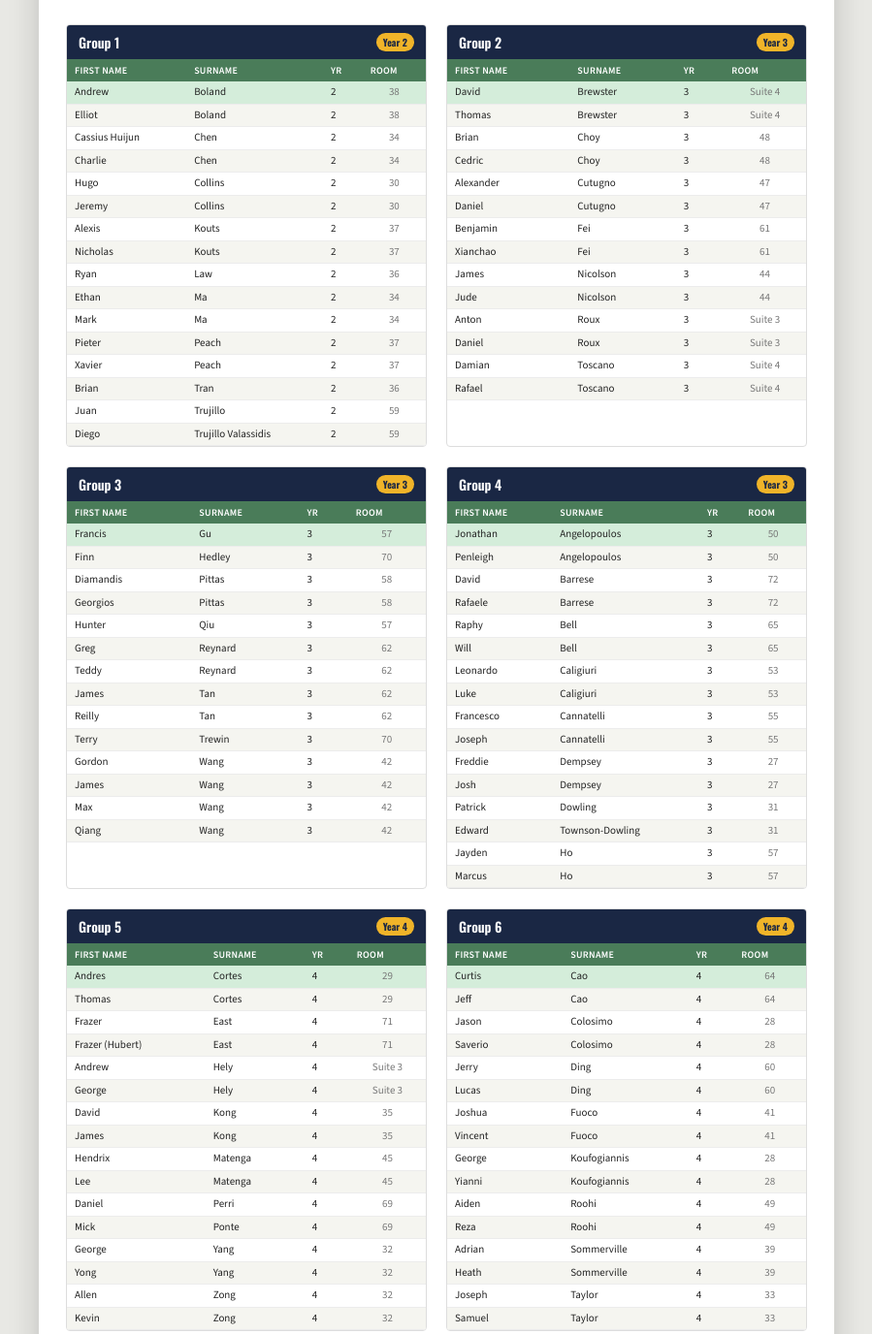
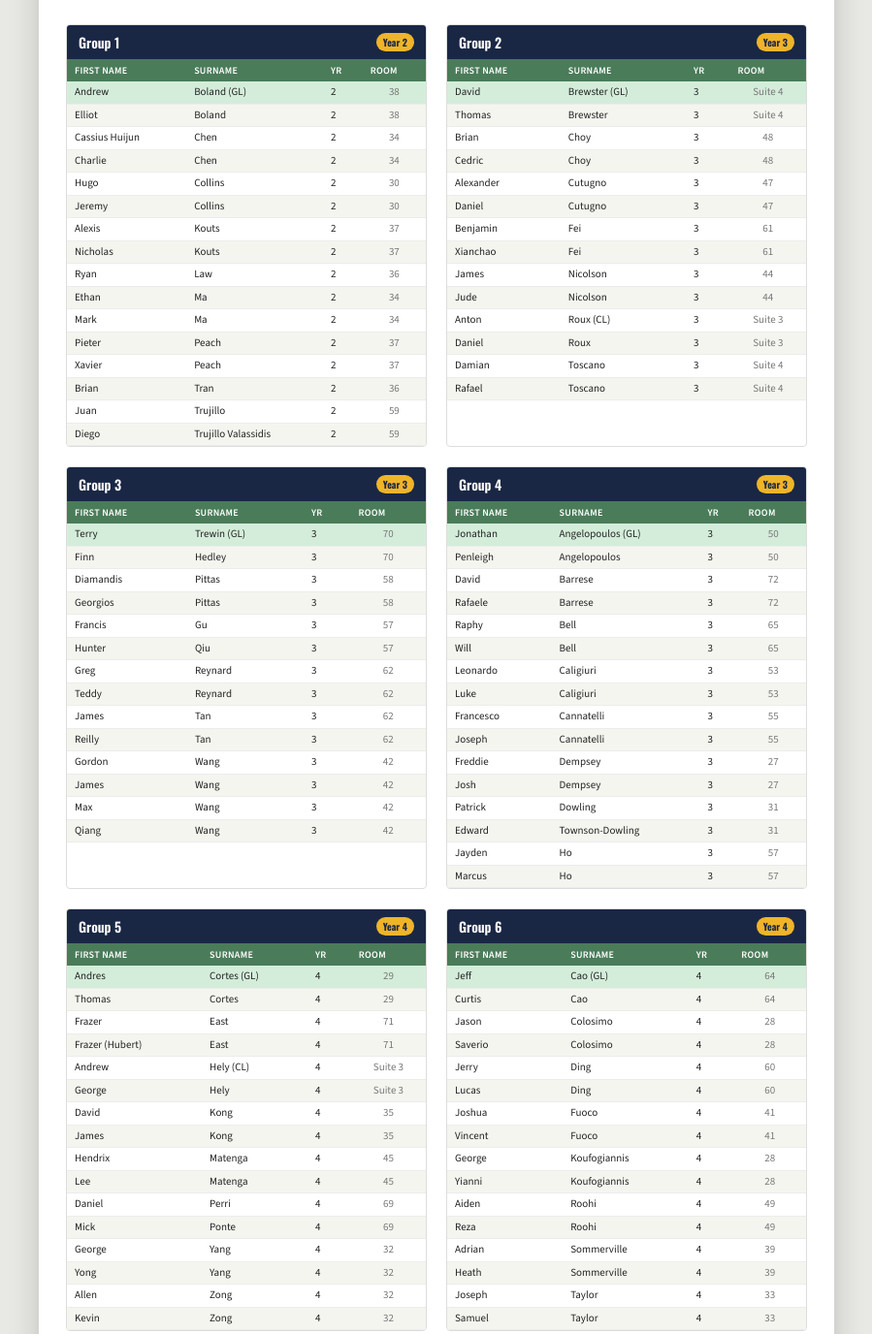
Before and after one commit to kanga-roux-dev/skcfa-father-son-camp, a plain HTML site: page index.html in a window 1280 px wide. Shown: the part 2496-3872 px from the top of the page at 97% size, without its empty margins (190-1089 px from the left). Drawn offline with nearby package versions, Linux system fonts and the light colour scheme.

Commit message:
GL added

```diff
--- a/index.html
+++ b/index.html
@@ -556,7 +556,7 @@
         <table class="group-table">
           <thead><tr><th>First Name</th><th>Surname</th><th>Yr</th><th>Room</th></tr></thead>
           <tbody>
-            <tr><td>Andrew</td><td>Boland</td><td>2</td><td>38</td></tr>
+            <tr><td>Andrew</td><td>Boland (GL)</td><td>2</td><td>38</td></tr>
             <tr><td>Elliot</td><td>Boland</td><td>2</td><td>38</td></tr>
             <tr><td>Cassius Huijun</td><td>Chen</td><td>2</td><td>34</td></tr>
             <tr><td>Charlie</td><td>Chen</td><td>2</td><td>34</td></tr>
@@ -582,7 +582,7 @@
         <table class="group-table">
           <thead><tr><th>First Name</th><th>Surname</th><th>Yr</th><th>Room</th></tr></thead>
           <tbody>
-            <tr><td>David</td><td>Brewster</td><td>3</td><td>Suite 4</td></tr>
+            <tr><td>David</td><td>Brewster (GL)</td><td>3</td><td>Suite 4</td></tr>
             <tr><td>Thomas</td><td>Brewster</td><td>3</td><td>Suite 4</td></tr>
             <tr><td>Brian</td><td>Choy</td><td>3</td><td>48</td></tr>
             <tr><td>Cedric</td><td>Choy</td><td>3</td><td>48</td></tr>
@@ -592,7 +592,7 @@
             <tr><td>Xianchao</td><td>Fei</td><td>3</td><td>61</td></tr>
             <tr><td>James</td><td>Nicolson</td><td>3</td><td>44</td></tr>
             <tr><td>Jude</td><td>Nicolson</td><td>3</td><td>44</td></tr>
-            <tr><td>Anton</td><td>Roux</td><td>3</td><td>Suite 3</td></tr>
+            <tr><td>Anton</td><td>Roux (CL)</td><td>3</td><td>Suite 3</td></tr>
             <tr><td>Daniel</td><td>Roux</td><td>3</td><td>Suite 3</td></tr>
             <tr><td>Damian</td><td>Toscano</td><td>3</td><td>Suite 4</td></tr>
             <tr><td>Rafael</td><td>Toscano</td><td>3</td><td>Suite 4</td></tr>
@@ -606,16 +606,16 @@
         <table class="group-table">
           <thead><tr><th>First Name</th><th>Surname</th><th>Yr</th><th>Room</th></tr></thead>
           <tbody>
-            <tr><td>Francis</td><td>Gu</td><td>3</td><td>57</td></tr>
+            <tr><td>Terry</td><td>Trewin (GL)</td><td>3</td><td>70</td></tr>
             <tr><td>Finn</td><td>Hedley</td><td>3</td><td>70</td></tr>
             <tr><td>Diamandis</td><td>Pittas</td><td>3</td><td>58</td></tr>
             <tr><td>Georgios</td><td>Pittas</td><td>3</td><td>58</td></tr>
+            <tr><td>Francis</td><td>Gu</td><td>3</td><td>57</td></tr>
             <tr><td>Hunter</td><td>Qiu</td><td>3</td><td>57</td></tr>
             <tr><td>Greg</td><td>Reynard</td><td>3</td><td>62</td></tr>
             <tr><td>Teddy</td><td>Reynard</td><td>3</td><td>62</td></tr>
             <tr><td>James</td><td>Tan</td><td>3</td><td>62</td></tr>
             <tr><td>Reilly</td><td>Tan</td><td>3</td><td>62</td></tr>
-            <tr><td>Terry</td><td>Trewin</td><td>3</td><td>70</td></tr>
             <tr><td>Gordon</td><td>Wang</td><td>3</td><td>42</td></tr>
             <tr><td>James</td><td>Wang</td><td>3</td><td>42</td></tr>
             <tr><td>Max</td><td>Wang</td><td>3</td><td>42</td></tr>
@@ -630,7 +630,7 @@
         <table class="group-table">
           <thead><tr><th>First Name</th><th>Surname</th><th>Yr</th><th>Room</th></tr></thead>
           <tbody>
-            <tr><td>Jonathan</td><td>Angelopoulos</td><td>3</td><td>50</td></tr>
+            <tr><td>Jonathan</td><td>Angelopoulos (GL)</td><td>3</td><td>50</td></tr>
             <tr><td>Penleigh</td><td>Angelopoulos</td><td>3</td><td>50</td></tr>
             <tr><td>David</td><td>Barrese</td><td>3</td><td>72</td></tr>
             <tr><td>Rafaele</td><td>Barrese</td><td>3</td><td>72</td></tr>
@@ -656,11 +656,11 @@
         <table class="group-table">
           <thead><tr><th>First Name</th><th>Surname</th><th>Yr</th><th>Room</th></tr></thead>
           <tbody>
-            <tr><td>Andres</td><td>Cortes</td><td>4</td><td>29</td></tr>
+            <tr><td>Andres</td><td>Cortes (GL)</td><td>4</td><td>29</td></tr>
             <tr><td>Thomas</td><td>Cortes</td><td>4</td><td>29</td></tr>
             <tr><td>Frazer</td><td>East</td><td>4</td><td>71</td></tr>
             <tr><td>Frazer (Hubert)</td><td>East</td><td>4</td><td>71</td></tr>
-            <tr><td>Andrew</td><td>Hely</td><td>4</td><td>Suite 3</td></tr>
+            <tr><td>Andrew</td><td>Hely (CL)</td><td>4</td><td>Suite 3</td></tr>
             <tr><td>George</td><td>Hely</td><td>4</td><td>Suite 3</td></tr>
             <tr><td>David</td><td>Kong</td><td>4</td><td>35</td></tr>
             <tr><td>James</td><td>Kong</td><td>4</td><td>35</td></tr>
@@ -682,8 +682,8 @@
         <table class="group-table">
           <thead><tr><th>First Name</th><th>Surname</th><th>Yr</th><th>Room</th></tr></thead>
           <tbody>
+            <tr><td>Jeff</td><td>Cao (GL)</td><td>4</td><td>64</td></tr>
             <tr><td>Curtis</td><td>Cao</td><td>4</td><td>64</td></tr>
-            <tr><td>Jeff</td><td>Cao</td><td>4</td><td>64</td></tr>
             <tr><td>Jason</td><td>Colosimo</td><td>4</td><td>28</td></tr>
             <tr><td>Saverio</td><td>Colosimo</td><td>4</td><td>28</td></tr>
             <tr><td>Jerry</td><td>Ding</td><td>4</td><td>60</td></tr>
@@ -708,7 +708,7 @@
         <table class="group-table">
           <thead><tr><th>First Name</th><th>Surname</th><th>Yr</th><th>Room</th></tr></thead>
           <tbody>
-            <tr><td>James</td><td>Cao</td><td>4</td><td>67</td></tr>
+            <tr><td>James</td><td>Cao (GL)</td><td>4</td><td>67</td></tr>
             <tr><td>Thai</td><td>Cao</td><td>4</td><td>67</td></tr>
             <tr><td>Emilio</td><td>Cleves Gutierrez</td><td>4</td><td>68</td></tr>
             <tr><td>Victor</td><td>Cleves Roman</td><td>4</td><td>68</td></tr>
@@ -734,7 +734,7 @@
         <table class="group-table">
           <thead><tr><th>First Name</th><th>Surname</th><th>Yr</th><th>Room</th></tr></thead>
           <tbody>
-            <tr><td>Isaac</td><td>James</td><td>2</td><td>38</td></tr>
+            <tr><td>Isaac</td><td>James (GL)</td><td>2</td><td>38</td></tr>
             <tr><td>Paul</td><td>James</td><td>2</td><td>38</td></tr>
             <tr><td>Liam</td><td>Jiao</td><td>2</td><td>54</td></tr>
             <tr><td>Simon</td><td>Jiao</td><td>2</td><td>54</td></tr>
@@ -758,7 +758,7 @@
         <table class="group-table">
           <thead><tr><th>First Name</th><th>Surname</th><th>Yr</th><th>Room</th></tr></thead>
           <tbody>
-            <tr><td>Henry</td><td>Brennan</td><td>2</td><td>46</td></tr>
+            <tr><td>Henry</td><td>Brennan (GL)</td><td>2</td><td>46</td></tr>
             <tr><td>Tyson</td><td>Brennan</td><td>2</td><td>46</td></tr>
             <tr><td>Dawei</td><td>Ding</td><td>4</td><td>56</td></tr>
             <tr><td>Eden</td><td>Ding</td><td>4</td><td>56</td></tr>
```
